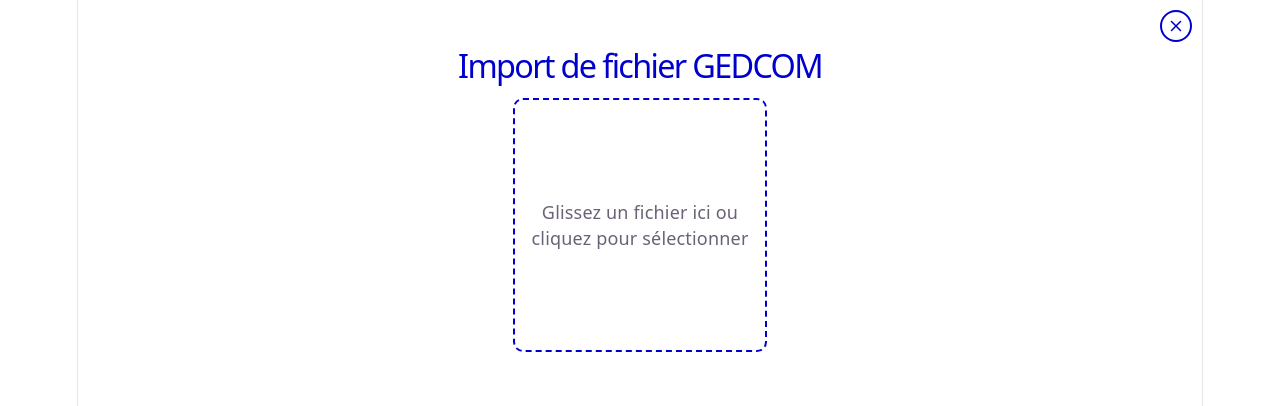
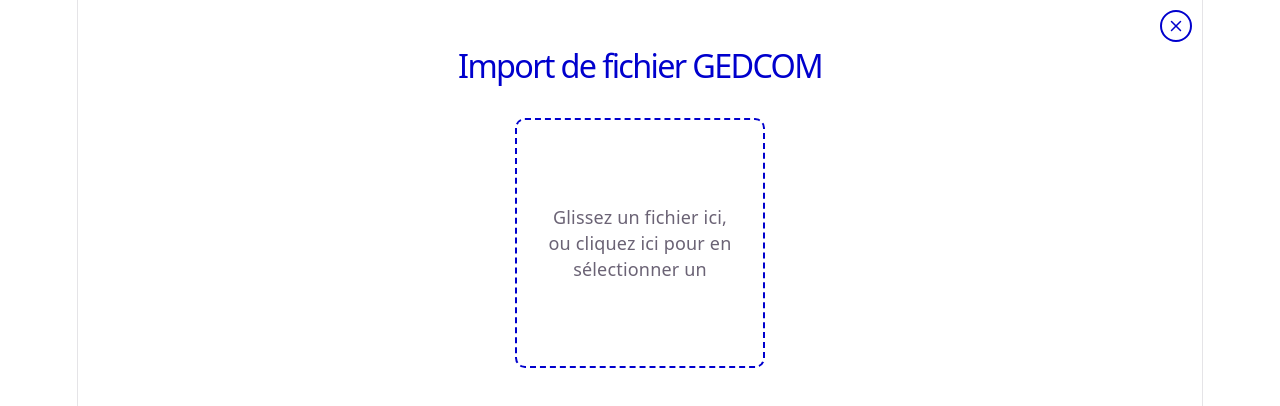
Before and after one commit to lr2larminat/gedlachance, a React (Vite) app: page / in a window 1280 px wide. Both pictures are taken after a click on the button "Importer un fichier GEDCOM". Shown: the top 406 px of the page. Built offline with nearby package versions, Linux system fonts and the light colour scheme.

Commit message:
Modification

```diff
--- a/src/import/ImportPage.css
+++ b/src/import/ImportPage.css
@@ -52,7 +52,10 @@
   text-align: center;
   cursor: pointer;
   transition: background-color 0.2s, border-color 0.2s;
+  margin-top: 20px;
   margin-bottom: 20px;
+  padding: 20px;    /* <-- espace intérieur pour le texte et icône */
+  box-sizing: border-box; /* s'assure que padding ne change pas la taille totale */
 }
 .file-dropzone.dragging {
   background-color: #f0f8ff;
@@ -72,3 +75,9 @@
 .analyze-button:hover {
   background-color: #000099;
 }
+
+/* Message d'erreur */
+.error-message {
+  color: red;
+  margin-top: 8px;
+}
--- a/src/import/ImportPage.tsx
+++ b/src/import/ImportPage.tsx
@@ -11,6 +11,7 @@ interface ImportPageProps {
 export default function ImportPage({ setCurrentPage, file, setFile }: ImportPageProps) {
 
   const [isDragging, setIsDragging] = useState(false);
+  const [error, setError] = useState<string | null>(null);
 
   // Gestion du drag & drop
   const handleDragOver = (e: React.DragEvent<HTMLDivElement>) => {
@@ -27,7 +28,16 @@ export default function ImportPage({ setCurrentPage, file, setFile }: ImportPage
 
   const handleFileChange = (e: React.ChangeEvent<HTMLInputElement>) => {
     const selectedFile = e.target.files?.[0] ?? null;
-    if (selectedFile) setFile(selectedFile);
+    if (selectedFile) {
+      // Vérifie l'extension .ged (insensible à la casse)
+      if (!selectedFile.name.toLowerCase().endsWith('.ged')) {
+        setError("⚠️ Veuillez sélectionner un fichier .ged valide");
+        setFile(null); // on ne garde pas le fichier invalide
+      } else {
+        setError(null);  // pas d'erreur
+        setFile(selectedFile);
+      }
+    }
   };
 
   return (
@@ -62,7 +72,7 @@ export default function ImportPage({ setCurrentPage, file, setFile }: ImportPage
         {file ? (
           <p>{file.name} ({(file.size / 1024).toFixed(2)} Ko)</p>
         ) : (
-          <p>Glissez un fichier ici ou cliquez pour sélectionner</p>
+          <p>Glissez un fichier ici, <br />ou cliquez ici pour en sélectionner un</p>
         )}
         <input
           id="fileInput"
@@ -73,6 +83,8 @@ export default function ImportPage({ setCurrentPage, file, setFile }: ImportPage
         />
       </div>
 
+      {error && <p className="error-message">{error}</p>}
+
       {/* Bouton analyser si fichier chargé */}
       {file && (
         <button className="analyze-button" onClick={() => setCurrentPage('parse')}>
```
